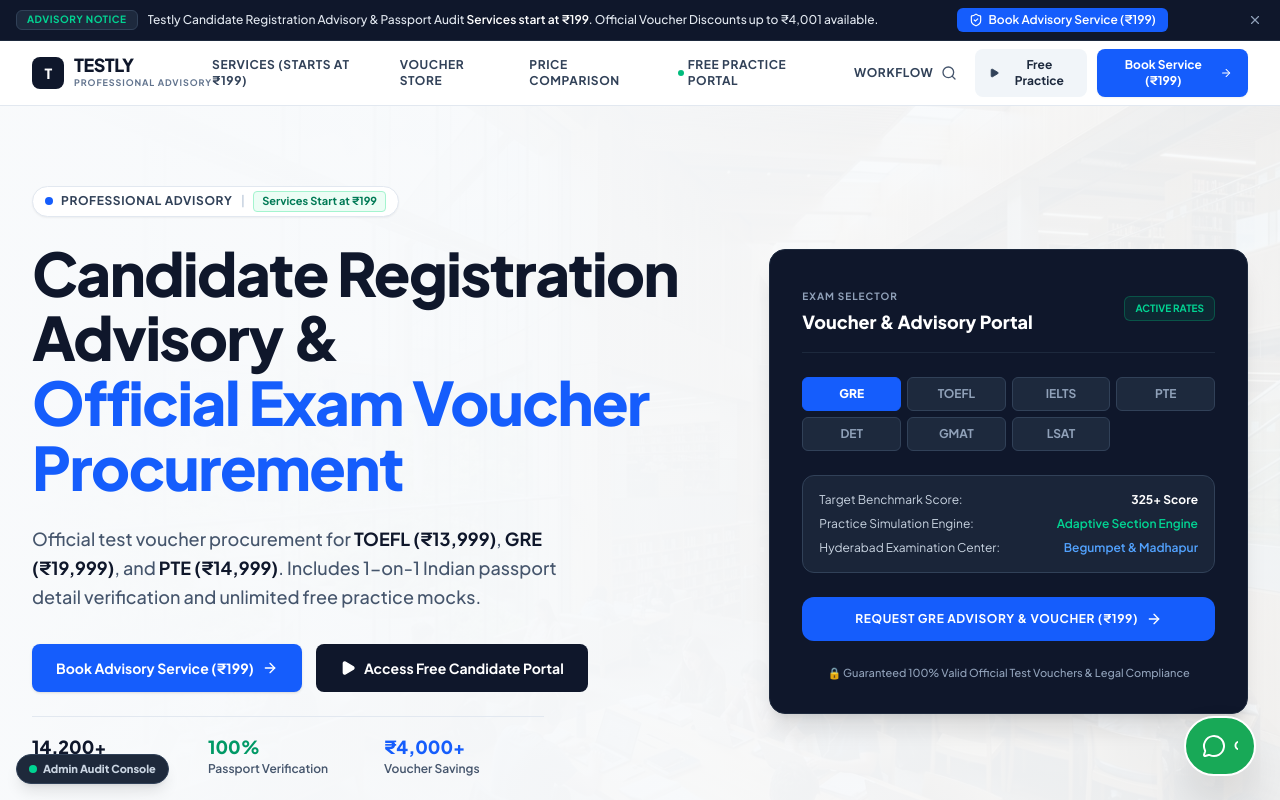
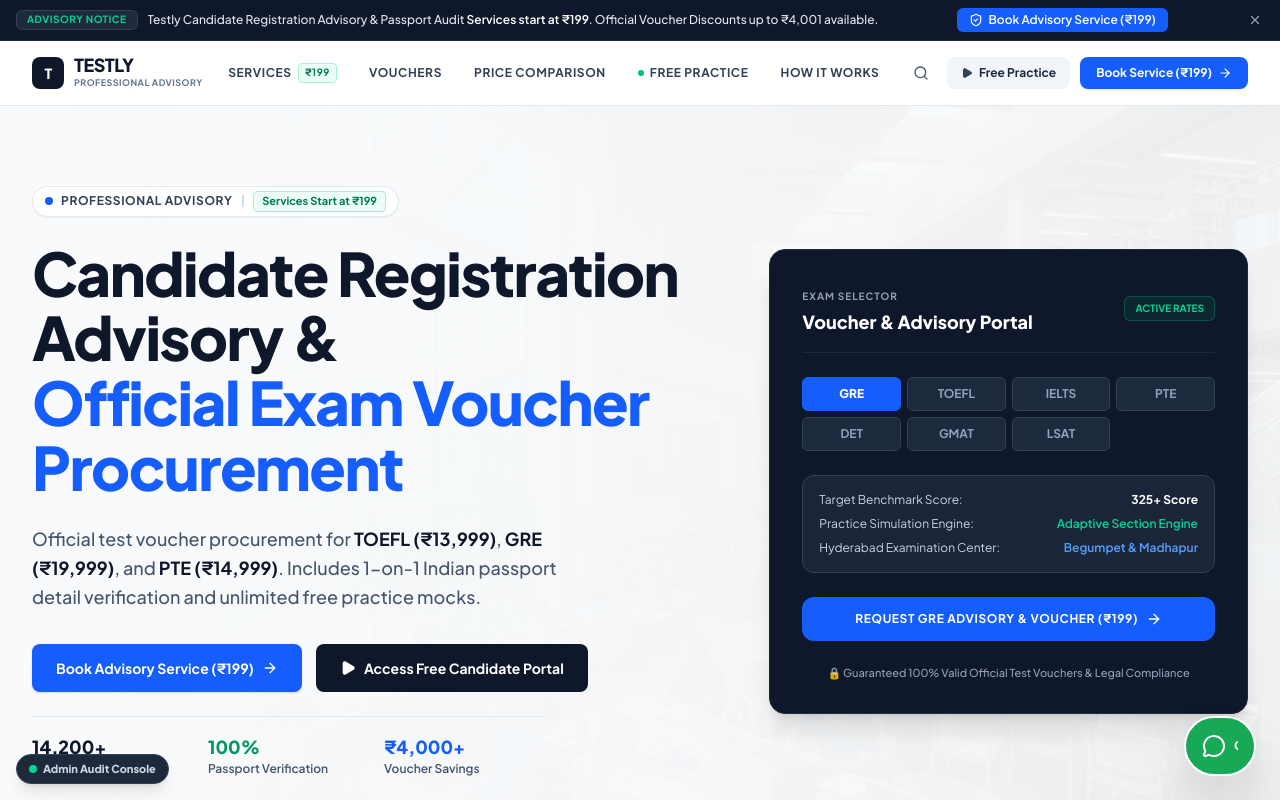
Before and after one commit to rahulbathula04/testly, a React (Vite) app: page / in a window 1280 px wide. Shown: the top 800 px of the page. Built offline with nearby package versions, Linux system fonts and the light colour scheme.

Commit message:
fix(Navbar): prevent multi-line text wrapping and layout crowding with clean whitespace-nowrap and minimal badge styling

```diff
--- a/src/components/Navbar.jsx
+++ b/src/components/Navbar.jsx
@@ -1,46 +1,47 @@
 import React, { useState } from 'react';
-import { ShieldCheck, Menu, X, Search, ArrowRight, Play, Sparkles } from 'lucide-react';
+import { ShieldCheck, Menu, X, Search, ArrowRight, Play } from 'lucide-react';
 
 export default function Navbar({ onOpenBooking, onOpenFreeMock, onOpenAuth, onOpenSearch }) {
   const [mobileMenuOpen, setMobileMenuOpen] = useState(false);
 
   return (
     <header className="sticky top-0 z-40 bg-white/95 backdrop-blur-md border-b border-slate-200">
-      <div className="max-w-7xl mx-auto px-4 sm:px-6 lg:px-8 h-16 flex items-center justify-between">
+      <div className="max-w-7xl mx-auto px-4 sm:px-6 lg:px-8 h-16 flex items-center justify-between gap-4">
 
         {/* Brand Logo */}
         <a href="#" className="flex items-center gap-2.5 group shrink-0">
-          <div className="w-8 h-8 rounded-lg bg-slate-900 flex items-center justify-center text-white font-black text-sm tracking-tighter">
+          <div className="w-8 h-8 rounded-lg bg-slate-900 flex items-center justify-center text-white font-black text-sm tracking-tighter shadow-xs">
             T
           </div>
           <div className="flex flex-col">
             <span className="text-lg font-black text-slate-900 tracking-tight leading-none">TESTLY</span>
-            <span className="text-[9px] font-bold text-slate-500 tracking-widest uppercase mt-0.5">Professional Advisory</span>
+            <span className="text-[9px] font-bold text-slate-500 tracking-wider uppercase mt-0.5 whitespace-nowrap">Professional Advisory</span>
           </div>
         </a>
 
         {/* Desktop Navigation Links */}
-        <nav className="hidden lg:flex items-center gap-8 text-xs font-bold text-slate-700 uppercase tracking-wider">
-          <a href="#professional-services" className="hover:text-blue-600 transition-colors">
-            Services (Starts at ₹199)
+        <nav className="hidden lg:flex items-center gap-6 xl:gap-8 text-xs font-bold text-slate-700 uppercase tracking-wider whitespace-nowrap">
+          <a href="#professional-services" className="hover:text-blue-600 transition-colors flex items-center gap-1.5 whitespace-nowrap">
+            <span>Services</span>
+            <span className="text-[10px] font-bold text-emerald-700 bg-emerald-50 border border-emerald-200 px-1.5 py-0.5 rounded">₹199</span>
           </a>
-          <a href="#coupons" className="hover:text-blue-600 transition-colors">
-            Voucher Store
+          <a href="#coupons" className="hover:text-blue-600 transition-colors whitespace-nowrap">
+            Vouchers
           </a>
-          <a href="#pricing" className="hover:text-blue-600 transition-colors">
+          <a href="#pricing" className="hover:text-blue-600 transition-colors whitespace-nowrap">
             Price Comparison
           </a>
-          <a href="#practice-hub" className="hover:text-blue-600 transition-colors flex items-center gap-1">
-            <span className="w-1.5 h-1.5 rounded-full bg-emerald-500"></span>
-            <span>Free Practice Portal</span>
+          <a href="#practice-hub" className="hover:text-blue-600 transition-colors flex items-center gap-1.5 whitespace-nowrap">
+            <span className="w-1.5 h-1.5 rounded-full bg-emerald-500 shrink-0"></span>
+            <span>Free Practice</span>
           </a>
-          <a href="#how-it-works" className="hover:text-blue-600 transition-colors">
-            Workflow
+          <a href="#how-it-works" className="hover:text-blue-600 transition-colors whitespace-nowrap">
+            How It Works
           </a>
         </nav>
 
         {/* Header Right Actions */}
-        <div className="hidden md:flex items-center gap-2.5">
+        <div className="hidden md:flex items-center gap-2.5 shrink-0 whitespace-nowrap">
           <button
             onClick={onOpenSearch}
             className="p-2 rounded-lg text-slate-600 hover:bg-slate-100 hover:text-slate-900 transition-colors"
@@ -51,7 +52,7 @@
 
           <button
             onClick={onOpenFreeMock}
-            className="bg-slate-100 hover:bg-slate-200 text-slate-800 text-xs font-bold px-3.5 py-2 rounded-lg transition-colors flex items-center gap-1.5"
+            className="bg-slate-100 hover:bg-slate-200 text-slate-800 text-xs font-bold px-3.5 py-2 rounded-lg transition-colors flex items-center gap-1.5 whitespace-nowrap"
           >
             <Play className="w-3 h-3 fill-slate-700 text-slate-700" />
             <span>Free Practice</span>
@@ -59,7 +60,7 @@
 
           <button
             onClick={() => onOpenBooking('TOEFL')}
-            className="bg-blue-600 hover:bg-blue-700 text-white text-xs font-bold px-4 py-2 rounded-lg transition-colors flex items-center gap-1.5 shadow-xs"
+            className="bg-blue-600 hover:bg-blue-700 text-white text-xs font-bold px-4 py-2 rounded-lg transition-colors flex items-center gap-1.5 shadow-xs whitespace-nowrap"
           >
             <span>Book Service (₹199)</span>
             <ArrowRight className="w-3.5 h-3.5" />
@@ -67,10 +68,10 @@
         </div>
 
         {/* Mobile Menu Button */}
-        <div className="lg:hidden flex items-center gap-2">
+        <div className="lg:hidden flex items-center gap-2 shrink-0">
           <button
             onClick={onOpenFreeMock}
-            className="bg-emerald-600 text-white text-xs font-bold px-3 py-1.5 rounded-md flex items-center gap-1"
+            className="bg-emerald-600 text-white text-xs font-bold px-3 py-1.5 rounded-md flex items-center gap-1 whitespace-nowrap"
           >
             <Play className="w-3 h-3 fill-white" />
             <span>Free Mock</span>
@@ -88,17 +89,21 @@
       {/* Mobile Drawer */}
       {mobileMenuOpen && (
         <div className="lg:hidden bg-white border-b border-slate-200 px-4 pt-3 pb-6 space-y-3 text-xs font-bold uppercase tracking-wider text-slate-800">
-          <a href="#professional-services" onClick={() => setMobileMenuOpen(false)} className="block py-1.5">
-            Services (Starts at ₹199)
+          <a href="#professional-services" onClick={() => setMobileMenuOpen(false)} className="flex items-center justify-between py-1.5">
+            <span>Services</span>
+            <span className="text-[10px] text-emerald-700 bg-emerald-50 px-1.5 py-0.5 rounded border border-emerald-200">Start ₹199</span>
           </a>
           <a href="#coupons" onClick={() => setMobileMenuOpen(false)} className="block py-1.5">
-            Voucher Coupons
+            Voucher Store
           </a>
           <a href="#pricing" onClick={() => setMobileMenuOpen(false)} className="block py-1.5">
-            Pricing
+            Price Comparison
           </a>
           <a href="#practice-hub" onClick={() => setMobileMenuOpen(false)} className="block py-1.5">
             Free Practice Portal
+          </a>
+          <a href="#how-it-works" onClick={() => setMobileMenuOpen(false)} className="block py-1.5">
+            How It Works
           </a>
 
           <div className="pt-3 border-t border-slate-100 flex flex-col gap-2">
```
